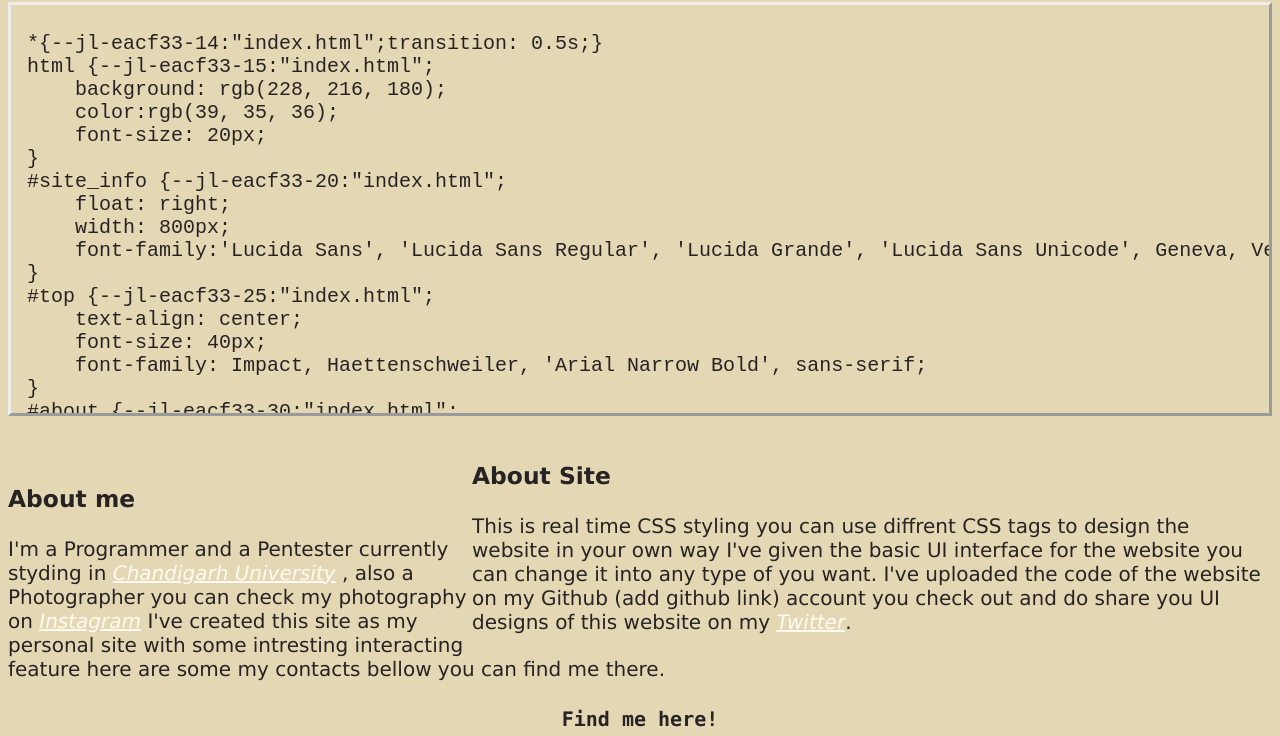
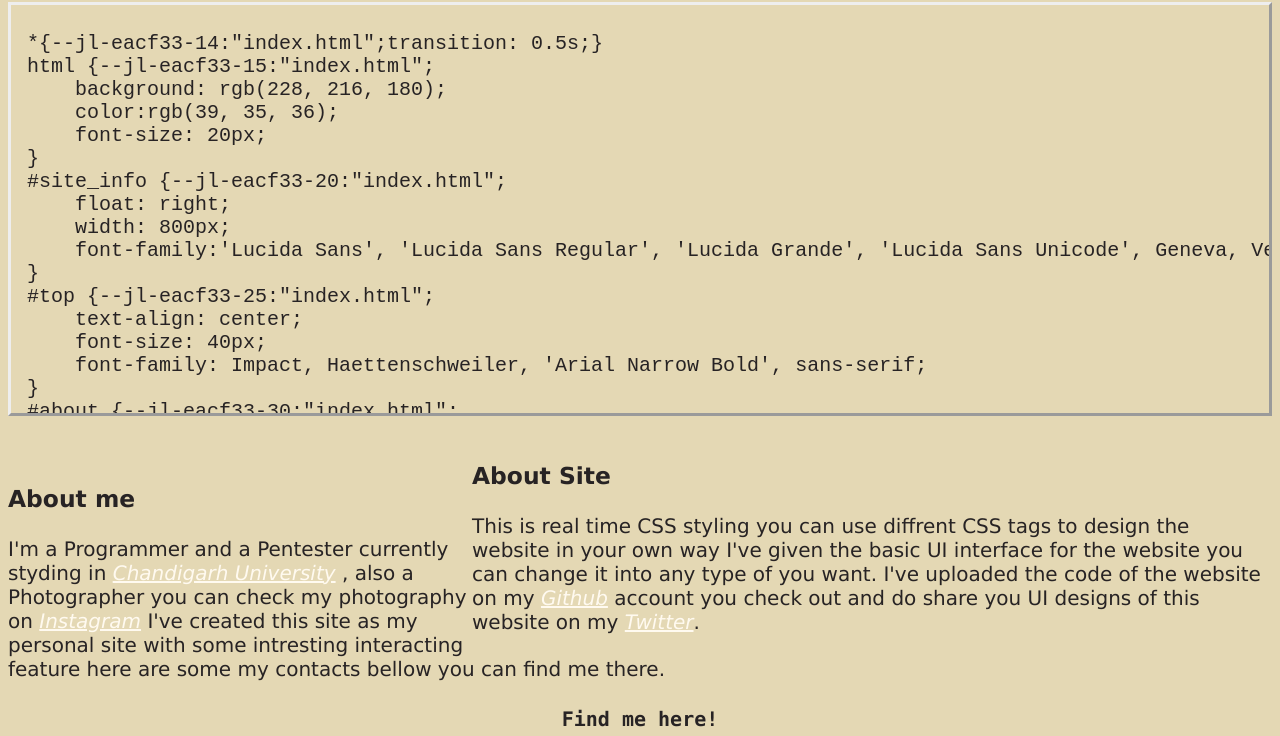
Before and after one commit to hvs-raka/Raka, a plain HTML site: page index.html in a window 1280 px wide. Shown: the part 89-825 px from the top of the page. Drawn offline with Linux system fonts and the light colour scheme.

Commit message:
added github link

```diff
--- a/index.html
+++ b/index.html
@@ -55,7 +55,7 @@
         <div id="site_info">
                 <h3>About Site</h3>
                 <p>
-                    This is real time CSS styling you can use diffrent CSS tags to design the website in your own way I've given the basic UI interface for the website you can change it into any type of you want. I've uploaded the code of the website on my Github (add github link) account you check out and do share you UI designs of this website on my <a href="https://twitter.com/hvs_raka" target="_blank">Twitter</a>.
+                    This is real time CSS styling you can use diffrent CSS tags to design the website in your own way I've given the basic UI interface for the website you can change it into any type of you want. I've uploaded the code of the website on my <a href="https://github.com/hvs-raka/real-time-css-styling" target="_blank">Github</a> account you check out and do share you UI designs of this website on my <a href="https://twitter.com/hvs_raka" target="_blank">Twitter</a>.
                 </p>
         </div>
         <br>
```
